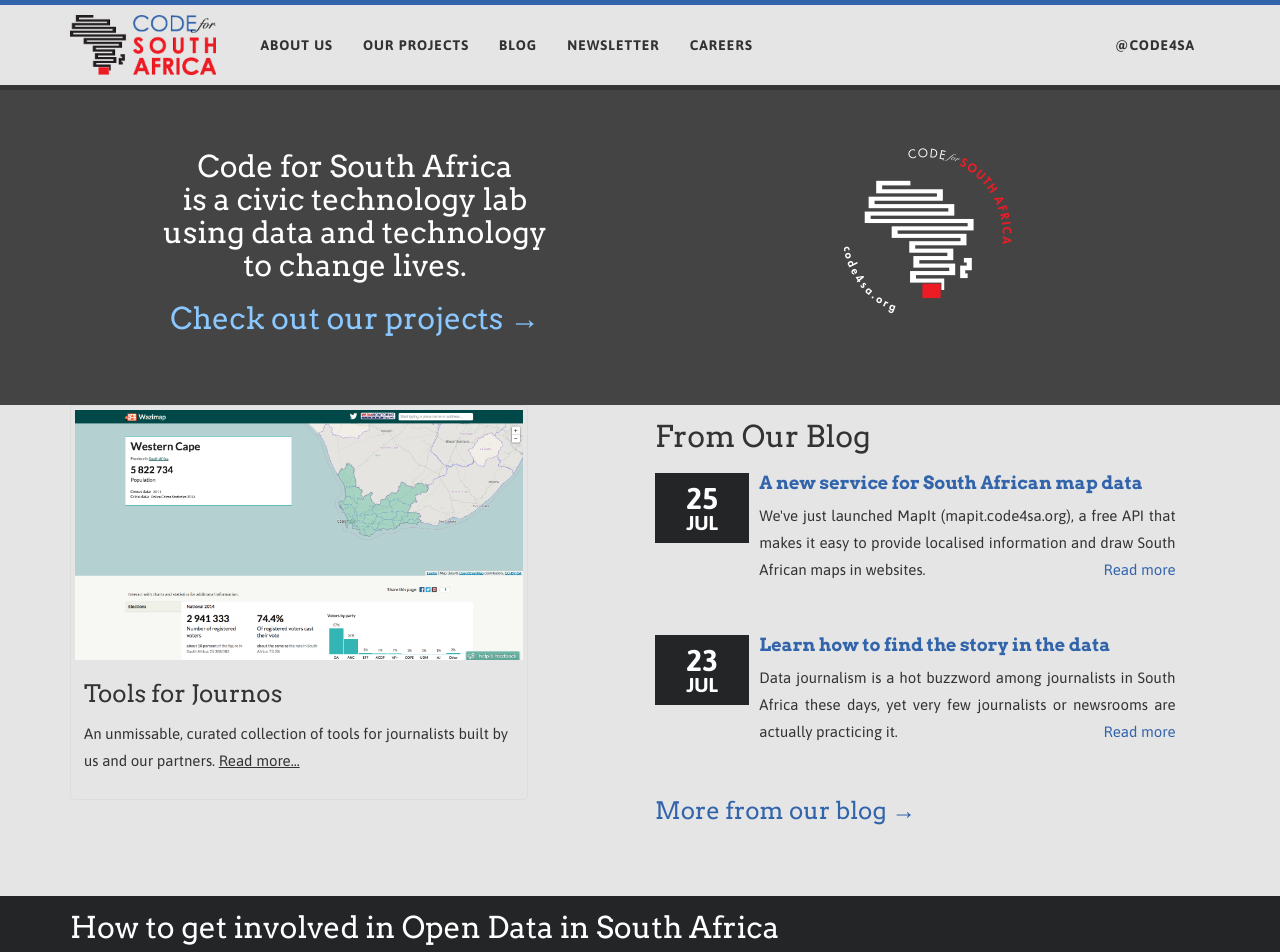
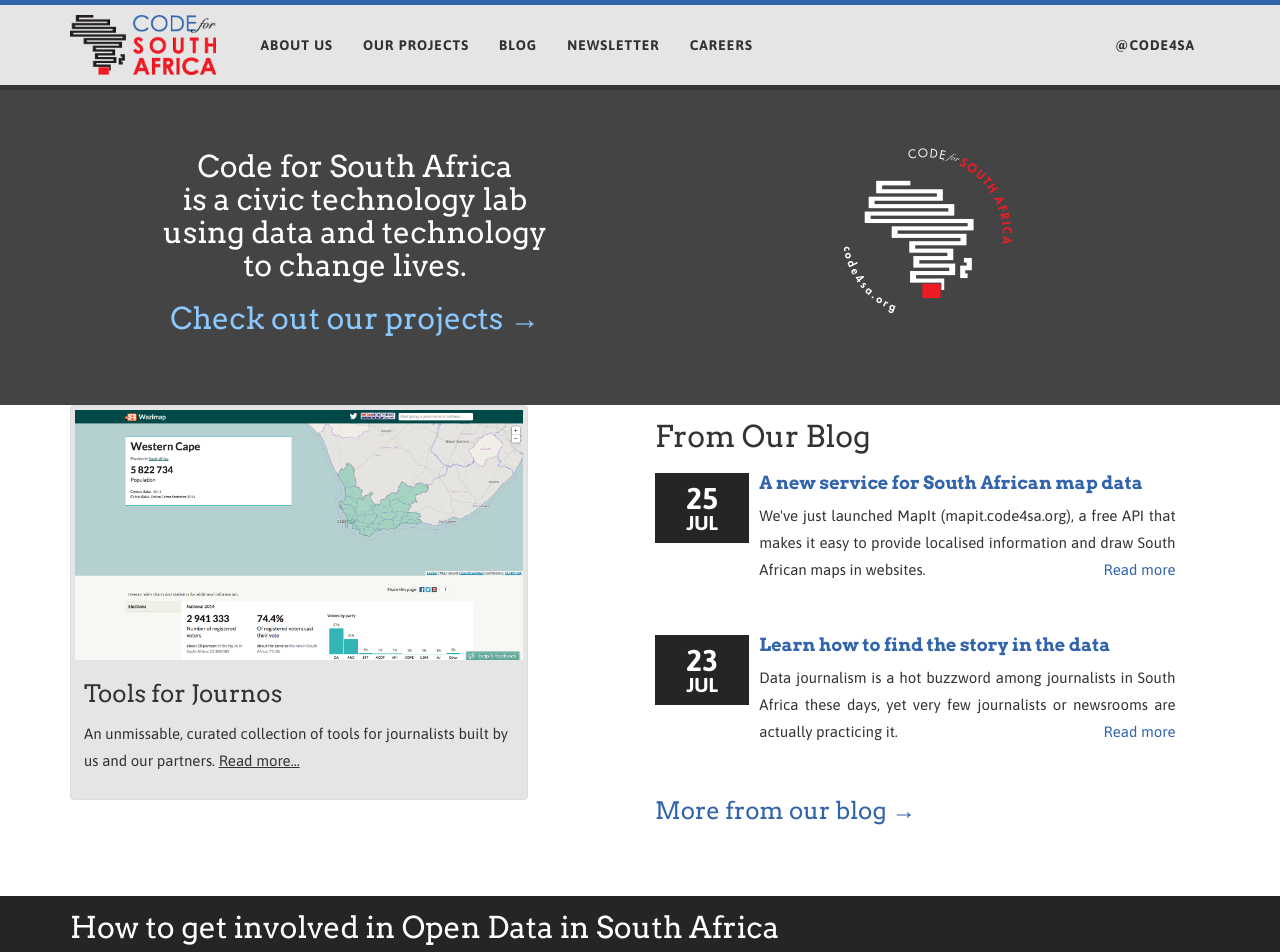
Before and after one commit to Code4SA/old-code4sa.github.io, a Jekyll site: the page built from index.html, in a window 1280 px wide. Shown: the top 952 px of the page. Built offline with Jekyll 4.4.1, drawn with Linux system fonts in a browser that asks for light colours; Markdown is read by kramdown in place of the engine named in the settings.

Commit message:
White background

```diff
--- a/css/code4sa.scss
+++ b/css/code4sa.scss
@@ -53,6 +53,8 @@
 
 .content {
   min-height: 600px;
+  // Temp fix:
+  background-color: #fff;
 }
 
 h1, h2 {
```
